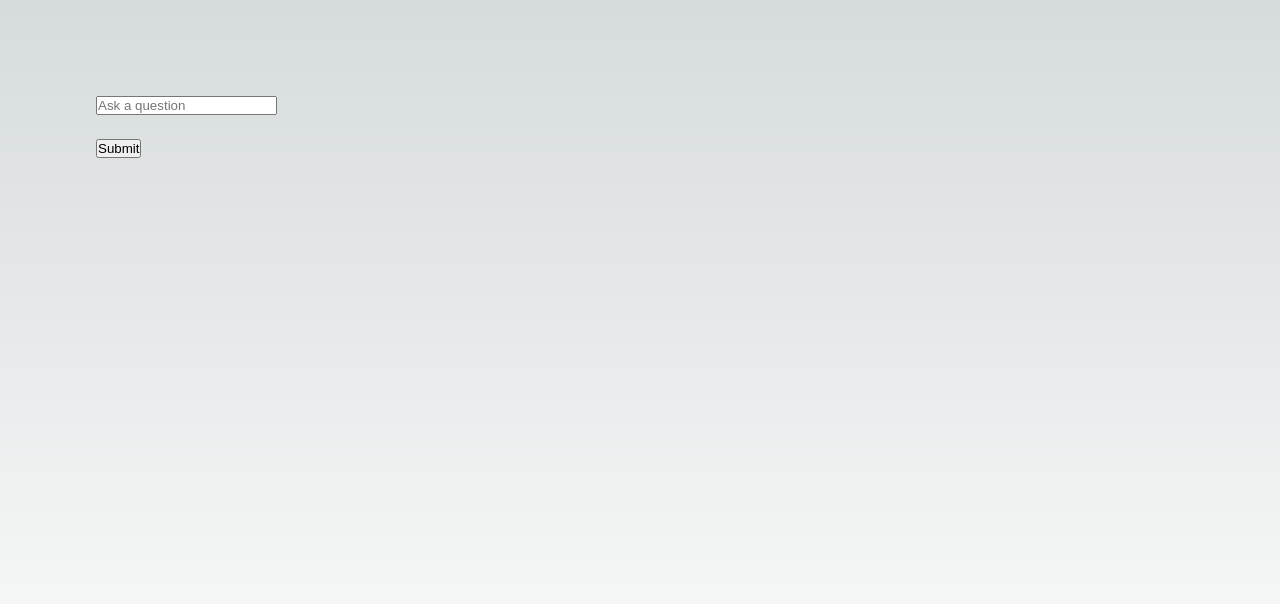
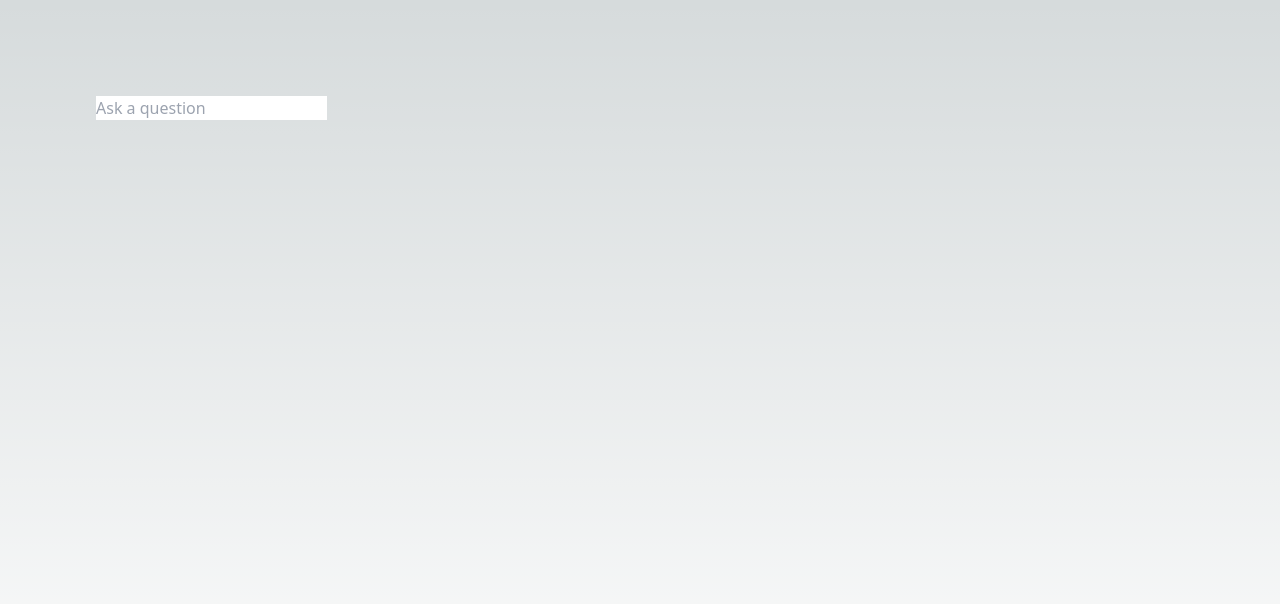
Before and after one commit to relph/flanq-a, a Next.js app: page / in a window 1280 px wide. Shown: the top 604 px of the page. Built offline with nearby package versions, Linux system fonts and the light colour scheme.

Commit message:
fix issue with routes

```diff
--- a/package.json
+++ b/package.json
@@ -14,5 +14,10 @@
     "next": "13.2.4",
     "react": "18.2.0",
     "react-dom": "18.2.0"
+  },
+  "devDependencies": {
+    "autoprefixer": "^10.4.14",
+    "postcss": "^8.4.21",
+    "tailwindcss": "^3.2.7"
   }
 }
--- a/pages/index.js
+++ b/pages/index.js
@@ -8,20 +8,21 @@ const inter = Inter({ subsets: ["latin"] });
 export default function Home() {
   const [responseValue, setResponseValue] = useState(null);
   async function handleSubmit(text) {
+    // debugger;
     const path =
       "https://app.staging.baseten.co/routes/7qQlodP/flantest?query=" + text;
     const response = await fetch(path, {
       method: "GET",
     });
     const data = await response.json();
-    setResponseValue(data["output"]["result"]);
+    setResponseValue(data["output"]["flan_item"]);
   }
 
   return (
     <>
       <Head>
         <title>My FLAN Q&A app</title>
-        <meta name="description" content="Generated by create next app" />
+        <meta name="description" content="Fine-tuned Flan-T5 app" />
         <meta name="viewport" content="width=device-width, initial-scale=1" />
         <link rel="icon" href="/favicon.ico" />
       </Head>
@@ -32,7 +33,7 @@ export default function Home() {
           placeholder="Ask a question"
         />
         {responseValue}
-        <button onClick={handleSubmit}>Submit</button>
+        {/* <button onClick={handleSubmit}>Submit</button> */}
       </main>
     </>
   );
--- /dev/null
+++ b/postcss.config.js
@@ -0,0 +1,6 @@
+module.exports = {
+  plugins: {
+    tailwindcss: {},
+    autoprefixer: {},
+  },
+}
--- /dev/null
+++ b/tailwind.config.js
@@ -0,0 +1,15 @@
+/** @type {import('tailwindcss').Config} */
+module.exports = {
+  content: [
+    "./app/**/*.{js,ts,jsx,tsx}",
+    "./pages/**/*.{js,ts,jsx,tsx}",
+    "./components/**/*.{js,ts,jsx,tsx}",
+
+    // Or if using `src` directory:
+    "./src/**/*.{js,ts,jsx,tsx}",
+  ],
+  theme: {
+    extend: {},
+  },
+  plugins: [],
+};
```
Also changed, not shown: styles/globals.css (+7 -3 lines), 1 other file (tests, documents, lock files or other folders).
